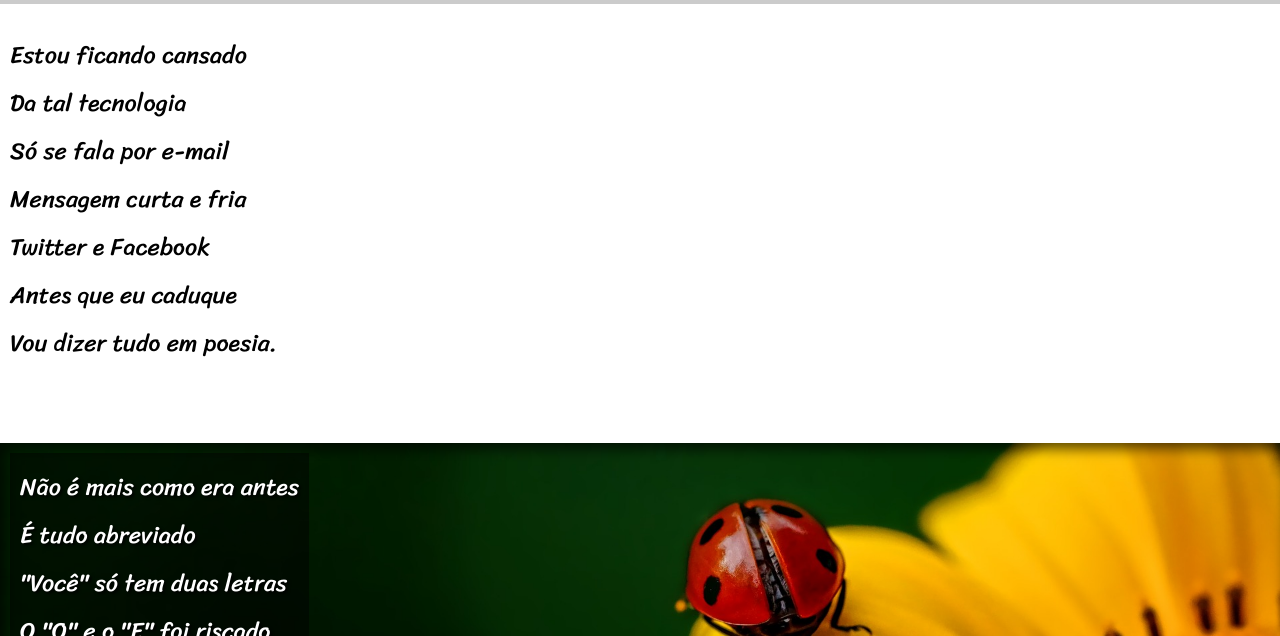
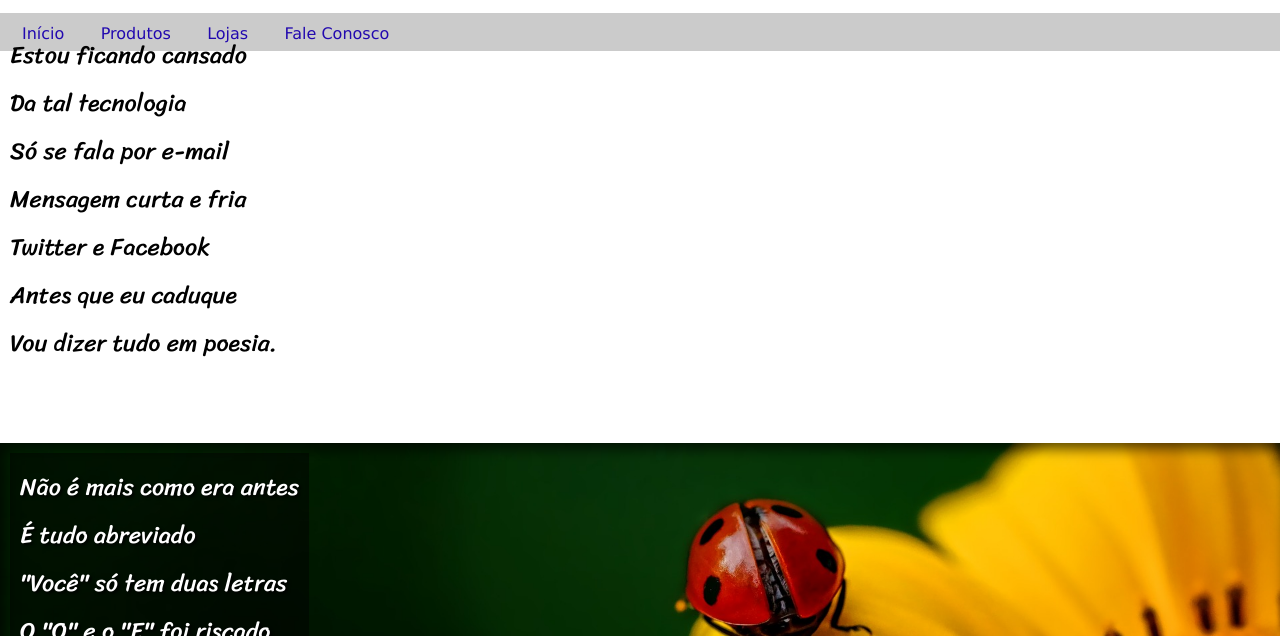
Before and after one commit to luizmarcosfarias2023/Cordel-moderno, a plain HTML site: page index.html in a window 1280 px wide. Shown: the part 164-800 px from the top of the page. Drawn offline with Linux system fonts and the light colour scheme.

Commit message:
alterado top para vh

```diff
--- a/style.css
+++ b/style.css
@@ -60,7 +60,7 @@ html, body{
 
     font-size: 2.5vh;
     position: fixed;
-    top:130px;
+    top:22.1vh;
     width: 100%;
     z-index: 1000;
     background-color: rgba(0, 0, 0, 0.205);
```
